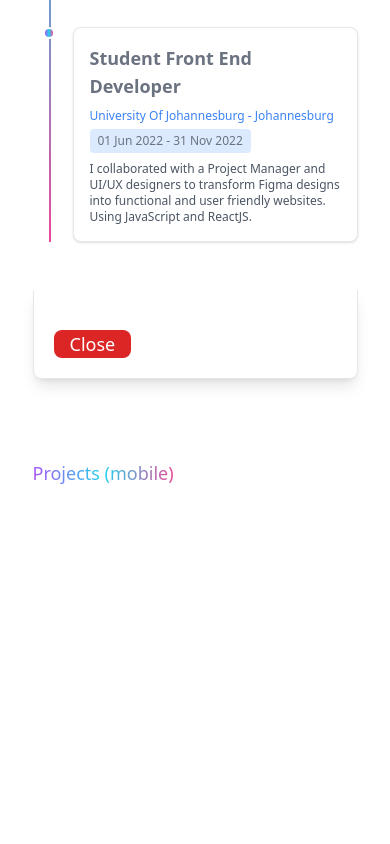
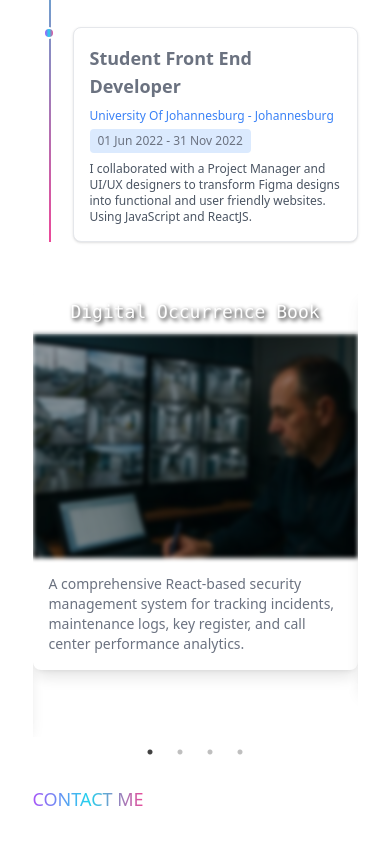
Before and after one commit to SKaraboM/skarabom.github.io, a React (Create React App) app: page / in a window 390 px wide. Shown: the part 1103-1947 px from the top of the page. Before the commit the page ends 1614 px from the top, so only its background shows below. Built offline with nearby package versions, Linux system fonts and the light colour scheme.

Commit message:
Add ContactMe component, integrate react-slick for project carousel, and enhance styling for improved user experience

```diff
--- a/package.json
+++ b/package.json
@@ -10,6 +10,8 @@
     "react": "^19.1.1",
     "react-dom": "^19.1.1",
     "react-scripts": "5.0.1",
+    "react-slick": "^0.31.0",
+    "slick-carousel": "^1.8.1",
     "web-vitals": "^2.1.4"
   },
   "homepage": "https://skarabom.github.io",
@@ -40,8 +42,8 @@
     ]
   },
   "devDependencies": {
+    "autoprefixer": "^10.4.16",
     "gh-pages": "^6.3.0",
-    "tailwindcss": "^3.4.0",
-    "autoprefixer": "^10.4.16"
+    "tailwindcss": "^3.4.0"
   }
 }
--- /dev/null
+++ b/src/Components/ContactMe.js
@@ -0,0 +1,14 @@
+const ContactMe = () => {
+    return(
+       <div className="mt-12 bg-white dark:bg-black pb-28">
+            <div className="hidden md:block ">
+                <h4 className="bg-gradient-to-r from-purple-500 via-cyan-400 to-pink-500 inline-block text-transparent bg-clip-text mb-8">CONTACT ME</h4>
+            </div>
+            <div className='block md:hidden'>
+                <h4 className="bg-gradient-to-r from-purple-500 via-cyan-400 to-pink-500 inline-block text-transparent bg-clip-text mb-8">CONTACT ME</h4>
+
+            </div>
+        </div>
+    )
+}
+export default ContactMe;
--- a/src/Components/Main.js
+++ b/src/Components/Main.js
@@ -2,16 +2,26 @@ import Logo from "./img/favicon.png"
 import React, { useEffect, useState,useRef } from "react";
 import ExperienceComp from "./ExperienceComp";
 import ProjectsComp from "./ProjectsComp"
+import ContactMe from "./ContactMe"
 
 const Main = () => {
     const [menuOpen, setMenuOpen] = useState(false);
     const [activeCompany, setActiveCompany] = useState(0);
     const [activeSection, setActiveSection] = useState('');
     const projectsRef = useRef(null);
+    const contactsRef = useRef(null);
 
     // Scroll to projects section
     const scrollToProjects = () => {
         projectsRef.current?.scrollIntoView({
+            behavior: 'smooth',
+            block: 'start'
+        });
+
+        console.log(activeSection)
+    };
+    const scrollToContacts = () => {
+        contactsRef.current?.scrollIntoView({
             behavior: 'smooth',
             block: 'start'
         });
@@ -24,10 +34,22 @@ const Main = () => {
         const handleScroll = () => {
             if (projectsRef.current) {
                 const rect = projectsRef.current.getBoundingClientRect();
-                const isInView = rect.top <= 500 && rect.bottom >= 500;
+                console.log(rect.top, rect.bottom)
+                const isInView = rect.top <=1100 && rect.bottom >= 900;
 
                 if (isInView) {
                     setActiveSection('projects');
+                } else {
+                    setActiveSection('');
+                }
+            }
+            if (contactsRef.current) {
+                const rect = contactsRef.current.getBoundingClientRect();
+                console.log(rect.top, rect.bottom)
+                const isInView = rect.top <=300 && rect.bottom >= 500;
+
+                if (isInView) {
+                    setActiveSection('contact_me');
                 } else {
                     setActiveSection('');
                 }
@@ -67,10 +89,18 @@ const Main = () => {
                             activeSection === 'projects'
                                 ? 'bg-gradient-to-r  from-cyan-400 via-purple-500 to-pink-500 text-white border-transparent font-bold'
                                 : 'border-gray-500 dark:border-white hover:bg-black hover:text-white dark:hover:text-black dark:hover:bg-white'
-                        }`}
+                            }`}
                     >Projects</li>
-                    <li className="w-32 text-xs border border-gray-500 dark:border-white text-center my-auto md:mx-4 hover:bg-black hover:text-white dark:hover:text-black dark:hover:bg-white hover:cursor-pointer px-4 py-2 rounded-md">Contact Me</li>
-                    <li className="w-32 text-xs border border-gray-500 dark:border-white text-center my-auto md:mx-4 hover:bg-gradient-to-r from-purple-500 via-cyan-400 to-pink-500 hover:cursor-pointer hover:text-white px-4 py-2 rounded-md">Download CV</li>
+
+                    <li onClick={scrollToContacts}
+                    className={`w-32 text-xs border text-center my-auto md:mx-4 hover:cursor-pointer px-4 py-2 rounded-md transition-all duration-200 ${
+                            activeSection === 'contact_me'
+                                ? 'bg-gradient-to-r  from-cyan-400 via-purple-500 to-pink-500 text-white border-transparent font-bold'
+                                : 'border-gray-500 dark:border-white hover:bg-black hover:text-white dark:hover:text-black dark:hover:bg-white'
+                            }`}
+                    >Contact Me</li>
+
+                     <li className="w-32 text-xs border border-gray-500 dark:border-white text-center my-auto md:mx-4 hover:bg-gradient-to-r from-purple-500 via-cyan-400 to-pink-500 hover:cursor-pointer hover:text-white px-4 py-2 rounded-md">Download CV</li>
                 </ul>
                 {menuOpen && (
                     <ul className="flex flex-col bg-white dark:bg-black text-black dark:text-white text-sm absolute right-0 top-20 w-40 shadow-lg md:hidden z-50">
@@ -111,6 +141,11 @@ const Main = () => {
                  <div ref={projectsRef}>
                     <ProjectsComp/>
                 </div>
+                <div ref={contactsRef}>
+                    <ContactMe/>
+                </div>
+
+
             </div>
         </div>
     );
--- /dev/null
+++ b/src/Components/ProjectsComp.css
@@ -0,0 +1,25 @@
+.flip-card {
+  perspective: 1000px;
+  cursor: pointer;
+
+}
+.flip-card-inner {
+  transition: transform .5s cubic-bezier(.41,.63,.7,1.1);
+  transform-style: preserve-3d;
+
+}
+.flip-card.flipped .flip-card-inner {
+    opacity: 1;
+    transform: rotateY(180deg);
+}
+
+.flip-card-front, .flip-card-back {
+  backface-visibility: hidden;
+}
+.flip-card-back {
+    position: absolute;
+    top: 0;
+    right: 0;
+    transform: rotateY(180deg);
+    opacity: 1;
+}
--- a/src/Components/ProjectsComp.js
+++ b/src/Components/ProjectsComp.js
@@ -1,57 +1,70 @@
 import { useEffect, useState } from "react"
+import Slider from "react-slick"
+import "slick-carousel/slick/slick.css"
+import "slick-carousel/slick/slick-theme.css"
 import mapsel from "./img/Projects/mapselected.jpeg"
 import dobIcon from "./img/Projects/DigitalOB.jpeg"
 import visitorsIcon from "./img/Projects/visiterReg.jpeg"
 import blackScreen from "./img/Projects/cvBlackScreen.jpeg"
+import "./ProjectsComp.css" // Add this for styles
+
 const ProjectsComp = () => {
     const [ActiveProject, setActiveProject] = useState('')
     const [showInfo, setShowInfo] = useState(false)
     const [projectDetails, setProjectDetails] = useState({})
+    const [activeMobile, setActiveMobile] = useState(null)
 
-    const configurePopup = (ActiveProject) => {
-        switch (ActiveProject){
-            case "pj-1":
-                setProjectDetails({
+    const [flipped, setFlipped] = useState(false)
+    const mobileProjects = [
+        {
             title: "Digital Occurrence Book",
-                    description: `A comprehensive React-based
-                                security management system for tracking incidents,
-                                maintenance logs, key register, and call center
-                                performance analytics.`
-                })
-                break;
-            default:
-                setProjectDetails({})
-                setShowInfo(false)
-                break
+            image: dobIcon,
+            description: "A comprehensive React-based security management system for tracking incidents, maintenance logs, key register, and call center performance analytics.",
+            details: "Details about the Digital Occurrence Book project."
+        },
+        {
+            title: "C4 VisionDesk",
+            image: mapsel,
+            description: "A full-featured Flask web application for monitoring, managing, and analyzing camera servers and their status, with interactive mapping, analytics, user management, and real-time updates.",
+            details: "Details about the C4 VisionDesk project."
+        },
+        {
+            title: "Visitor Check-In",
+            image: visitorsIcon,
+            description: "A comprehensive digital visitor management system designed for multiple facilities. This system streamlines visitor registration, tracking, and management across multiple locations with integrated security features and label printing capabilities.",
+            details: "Details about the Visitor Check-In project."
+        },
+        {
+            title: "AI CCTV Surveillance",
+            image: blackScreen,
+            description: "AI-Powered CCTV system for high-risk areas warehouses and perimeter fences. Using advanced computer vision, it detects intrusions and suspicious activity in real time, enhancing control room monitering with smart alerts and analytics. Scalable and reliable.",
+            details: "Details about the AI CCTV Surveillance project."
+        }
+    ]
+    const settings = {
+        dots: true,
+        infinite: true,
+        speed: 500,
+        slidesToShow: 1,
+        slidesToScroll: 1
     }
 
-    }
+// ...existing code...
 
+    useEffect(() => {},[flipped])
 
-    useEffect(() => {
-        configurePopup(ActiveProject)
-
-    }, [ActiveProject])
-
-    useEffect(() => { // this hook will get called every time myArr has changed
-        if (projectDetails.length !== 0){
-            setShowInfo(true)
-        }
-        else{
-            setShowInfo(false)
-        }
-    }, [projectDetails])
     return (
-        <div className="mt-12 bg-white dark:bg-black">
+        <div className="mt-12 bg-white dark:bg-black md:pb-28">
             <div className="hidden md:block ">
                 <h4 className="bg-gradient-to-r from-purple-500 via-cyan-400 to-pink-500 inline-block text-transparent bg-clip-text mb-8">PROJECTS</h4>
                 <div className="grid grid-cols-4 gap-4">
-                     <div
-                        onClick={() => setActiveProject('pj-1')}
-                        id='project1' className={`${ActiveProject === 'pj-1' ? 'rounded-t-lg border-b-0' : 'rounded-lg mb-12' } inline-block  bg-white dark:bg-gray-900 p-5 shadow-lg border border-gray-200 dark:border-gray-700 `}>
+                    <div onClick={() => {setFlipped(prev => prev === 1 ? 0 : 1)}}
+                        className={`flip-card ${flipped === 1 ? "flipped" : ""} rounded-lg inline-block`}>
+                        <div className="flip-card-inner h-full rounded-lg bg-white dark:bg-gray-900 p-5 shadow-lg border border-gray-200 dark:border-gray-700">
+                            <div className='flip-card-front'>
                                 <div className='h-72 w-auto rounded-t-lg bg-cover flex items-center justify-center relative overflow-hidden'>
                                     <div
-                                className='absolute inset-0 bg-cover '
+                                        className='absolute inset-0 bg-cover'
                                         style={{
                                             backgroundImage: `url(${dobIcon})`,
                                             filter: `brightness(0.7) blur(2px)`,
@@ -69,8 +82,16 @@ const ProjectsComp = () => {
                                     key register, and call center performance analytics.
                                 </div>
                             </div>
-                    <div onClick={() => setActiveProject('pj-2')}
-                        className={`${ActiveProject === 'pj-2' ? 'rounded-t-lg border-b-0' : 'rounded-lg mb-12' } inline-block bg-white dark:bg-gray-900 p-5  shadow-lg border border-gray-200 dark:border-gray-700`}>
+                            <div className='flip-card-back w-full h-full'>
+                                <h2 className="text-center py-2 text-sm">Digital Occurrence Book</h2>
+                                <div>Details about the Digital Occurrence Book project.</div>
+                            </div>
+                        </div>
+                    </div>
+                    <div onClick={() => setFlipped(prev => prev === 2 ? 0 : 2)}
+                        className={`flip-card ${flipped === 2 ? "flipped" : ""} rounded-lg inline-block`}>
+                        <div className='flip-card-inner h-full rounded-lg bg-white dark:bg-gray-900 p-5 shadow-lg border border-gray-200 dark:border-gray-700'>
+                            <div className='flip-card-front'>
                                 <div className='h-72 w-auto rounded-t-lg bg-cover flex items-center justify-center relative overflow-hidden'>
                                     <div
                                         className='absolute inset-0 bg-cover'
@@ -93,10 +114,18 @@ const ProjectsComp = () => {
 
                                 </div>
                             </div>
+                            <div className="flip-card-back w-full h-full">
+                                <h2 className="text-center py-2 text-sm">C4 VisionDesk</h2>
+                                <div>Details about the C4 VisionDesk project.</div>
+                            </div>
+                        </div>
 
+                    </div>
                      <div
-                        onClick={() => setActiveProject('pj-3')}
-                        className={`${ActiveProject === 'pj-3' ? 'rounded-t-lg border-b-0' : 'rounded-lg mb-12' } inline-block bg-white dark:bg-gray-900 p-5  shadow-lg border border-gray-200 dark:border-gray-700`}>
+                        onClick={() => {setFlipped(prev => prev === 3 ? 0 : 3)}}
+                        className={`flip-card ${flipped === 3 ? "flipped" : ""} rounded-lg inline-block `}>
+                        <div className='flip-card-inner h-full rounded-lg bg-white dark:bg-gray-900 p-5 shadow-lg border border-gray-200 dark:border-gray-700'>
+                            <div className='flip-card-front'>
                                 <div className='h-72 w-auto rounded-t-lg bg-cover flex items-center justify-center relative overflow-hidden'>
                                     <div
                                         className='absolute inset-0 bg-cover'
@@ -118,8 +147,16 @@ const ProjectsComp = () => {
 
                                 </div>
                             </div>
-                    <div onClick={() => setActiveProject('pj-4')}
-                        className={`${ActiveProject === 'pj-4' ?'rounded-t-lg border-b-0' : 'rounded-lg mb-12' } inline-block bg-white dark:bg-gray-900 p-5  shadow-lg border border-gray-200 dark:border-gray-700`}>
+                            <div className='flip-card-back w-full h-full'>
+                                <h2 className="text-center py-2 text-sm">Visitor Check-In</h2>
+                                <div>Details about the Visitor Check-In project.</div>
+                            </div>
+                        </div>
+                    </div>
+                    <div onClick={() => {setFlipped(prev => prev === 4 ? 0 : 4)}}
+                        className={`flip-card ${flipped === 4 ? "flipped" : ""} rounded-lg inline-block`}>
+                        <div className='flip-card-inner h-full rounded-lg  bg-white dark:bg-gray-900 p-5 shadow-lg border border-gray-200 dark:border-gray-700'>
+                            <div className='flip-card-front'>
                                 <div className='h-72 w-auto rounded-t-lg bg-cover flex items-center justify-center relative overflow-hidden'>
                                     <div
                                         className='absolute inset-0 bg-cover'
@@ -137,19 +174,54 @@ const ProjectsComp = () => {
                                     enhancing control room monitering with smart alerts and analytics. Scalable and reliable.
                                 </div>
                             </div>
+                            <div className='flip-card-back w-full h-full'>
+                                <h2 className="text-center py-2 text-sm">AI CCTV Surveillance</h2>
+                                <div>
+                                    Details about the AI CCTV Surveillance project.
                                 </div>
                             </div>
-            <div className={`${showInfo ? 'inline-block mb-20 bg-white dark:bg-gray-900 p-5 rounded-b-lg shadow-lg border border-gray-200 dark:border-gray-700 border-t-0' : 'md:hidden hidden' } w-full mx-auto`}>
-                <h2>{projectDetails.title}</h2>
-                <p>{projectDetails.description}</p>
-                <button className='bg-red-600 px-4 text-white rounded-lg ml-auto mr-0 mt-5' onClick= {() => {
-                    setActiveProject('');
-                    setProjectDetails({});
-                    setShowInfo(false);
-                }}>Close</button>
+                        </div>
+                    </div>
+                </div>
             </div>
             <div className="md:hidden block">
-                <h4 className="text-lg bg-gradient-to-r from-purple-500 via-cyan-400 to-pink-500 inline-block text-transparent bg-clip-text mb-6">Projects (mobile)</h4>
+                <Slider {...settings}>
+                    {mobileProjects.map((proj, idx) => (
+                    <div key={proj.title} className="px-0">
+                        <div
+                        className="rounded-lg shadow-lg bg-white dark:bg-gray-900 overflow-hidden cursor-pointer"
+                        onClick={() => {setActiveMobile(activeMobile === idx ? null : idx); setFlipped(prev => prev === true ? false : true)}}
+                        >
+                            <div className={`flip-card ${flipped === true ? "flipped" : ""} rounded-lg inline-block`}>
+                                <div className="flip-card-inner">
+                                    <div className="flip-card-front">
+                                        <h2 className="relative z-10 -top-3/4 left-0 right-0 text-white text-center font-mono bg-white/30 backdrop-brightness-100 px-4 py-2"
+                                            style={{textShadow: '2px 2px 4px rgba(0,0,0,2)'}}>
+                                            {proj.title}
+                                            </h2>
+                                        <div className="h-56 w-full inset-0 bg-cover relative"
+                                            style={{
+                                            backgroundImage: `url(${proj.image})`,
+                                            filter: "brightness(0.7) blur(2px)"
+                                            }}>
+
+                                        </div>
+                                        <div className="p-4 text-sm">
+                                            {proj.description}
+                                        </div>
+                                    </div>
+                                    <div className="flip-card-back">
+                                        <div className="p-4 text-sm">
+                                            {proj.details}
+                                        </div>
+                                    </div>
+
+                                </div>
+                            </div>
+                        </div>
+                    </div>
+                    ))}
+                </Slider>
             </div>
         </div>
     )
```
Also changed, not shown: src/Components/ExperienceComp.js (+6 -7 lines), 1 other file (tests, documents, lock files or other folders). Lines whose indentation alone changed are shown as unchanged.
